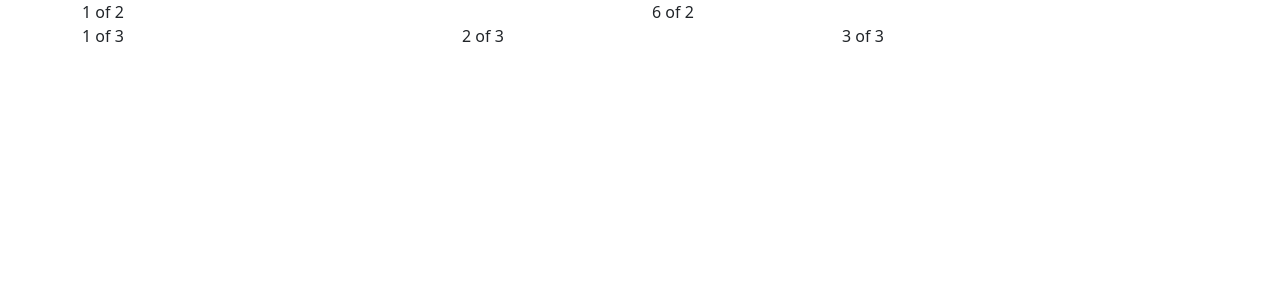
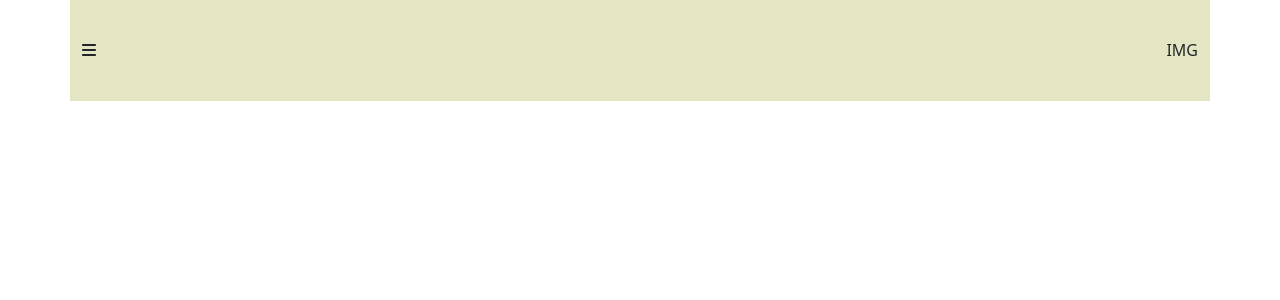
Before and after one commit to danielshamsudin/customerMaestro, a React (Create React App) app in the folder client/: page / in a window 1280 px wide. Shown: the top 300 px of the page. Built offline with nearby package versions, Linux system fonts and the light colour scheme.

Commit message:
Navbar done

```diff
--- /dev/null
+++ b/client/src/Master/master.css
@@ -0,0 +1,4 @@
+.main-con {
+    background-color: #E4E6C3;
+    padding: 3% 3%;
+}
--- a/client/src/Master/master.js
+++ b/client/src/Master/master.js
@@ -1,18 +1,19 @@
+// CSS
+import './master.css'
+// React Bootstrap
 import Container from 'react-bootstrap/Container';
 import Row from 'react-bootstrap/Row';
 import Col from 'react-bootstrap/Col';
+// Font Awesome
+import { FontAwesomeIcon } from '@fortawesome/react-fontawesome'
+import { faBars } from '@fortawesome/free-solid-svg-icons'
 
 function AutoLayoutExample() {
   return (
-    <Container>
+    <Container className='main-con'>
       <Row>
-        <Col>1 of 2</Col>
-        <Col>6 of 2</Col>
-      </Row>
-      <Row>
-        <Col>1 of 3</Col>
-        <Col>2 of 3</Col>
-        <Col>3 of 3</Col>
+        <Col><FontAwesomeIcon icon={faBars} /></Col>
+        <Col className='justify-content-end' xs={'auto'} m= {1}>IMG</Col>
       </Row>
     </Container>
   );
```
